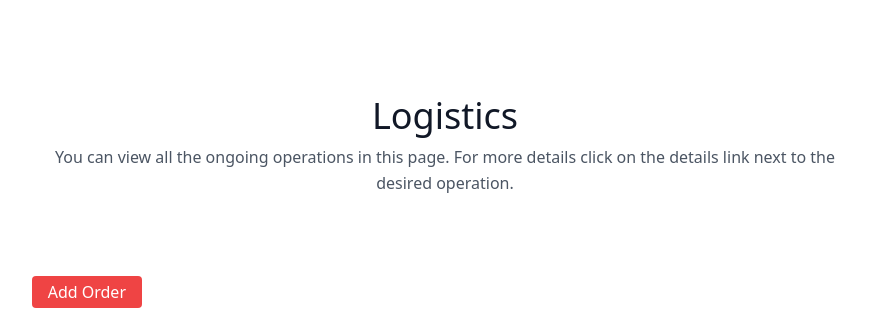
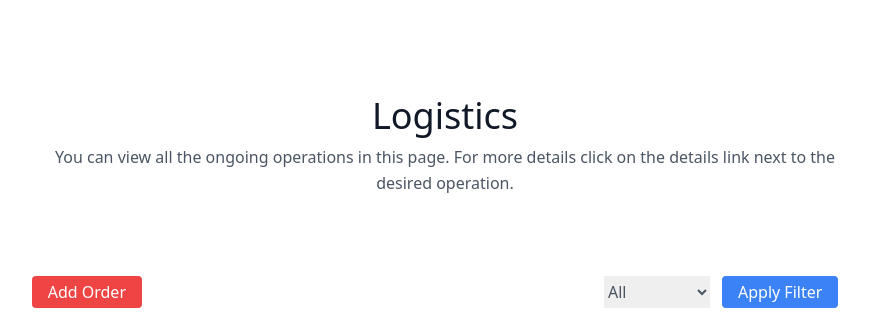
Before and after one commit to Nifdi01/Logisitcs-Management, a Django app: page /logistics/ in a window 1280 px wide. Shown: the part 48-368 px from the top of the page, without its empty margins (195-1064 px from the left). Run offline with Django 4.2, Linux system fonts and the light colour scheme; the visitor is signed in with stand-in values (Sample User, id 1); data that the repository does not hold is empty; some libraries are stand-ins or nearby versions.

Commit message:
LMBL-13: Applied status filtering logic

```diff
--- a/logistics_management/logistics/templates/logistics/logistics_list.html
+++ b/logistics_management/logistics/templates/logistics/logistics_list.html
@@ -15,8 +15,18 @@
         <a href="{% url 'add_cargo_order' %}"
           class="flex text-white bg-red-500 border-0 py-1 px-4 focus:outline-none hover:bg-red-600 rounded">Add
           Order</a>
-        <!-- <a class="flex ml-5 text-white bg-yellow-500 border-0 py-1 px-4 focus:outline-none hover:bg-yellow-600 rounded"></a> -->
-      </div>
+          <form class="ml-auto mr-5 inline-flex" method="get" action="{% url 'logistics_list' %}">
+            <!-- <label for="status">Filter by Status:</label> -->
+            <select name="status" id="status">
+                <option value="" {% if status_filter == '' %}selected{% endif %}>All</option>
+                <option value="completed" {% if status_filter == 'complete' %}selected{% endif %}>Completed</option>
+                <option value="in progress" {% if status_filter == 'in progress' %}selected{% endif %}>In Progress</option>
+                <option value="in queue" {% if status_filter == 'in queue' %}selected{% endif %}>In Queue</option>
+                <!-- Add more options based on your CargoOrder model's status choices -->
+            </select>
+            <button class="ml-3 flex text-white bg-blue-500 border-0 py-1 px-4 focus:outline-none hover:bg-blue-600 rounded" type="submit">Apply Filter</button>
+          </form>
+        </div>
       <table class="table-auto w-full text-left whitespace-no-wrap">
         <thead>
           <tr>
--- a/logistics_management/logistics/views.py
+++ b/logistics_management/logistics/views.py
@@ -5,9 +5,19 @@ from django.contrib.auth.decorators import login_required
 from django.contrib import messages
 from django.core.paginator import Paginator, EmptyPage, PageNotAnInteger
 
+
+
 @login_required
 def logistics_list(request):
-    cargo_list = CargoOrder.objects.all()
+    # Get the filter parameter from the request's GET parameters
+    status_filter = request.GET.get('status', '')
+
+    # Filter cargo orders based on the selected status
+    if status_filter:
+        cargo_list = CargoOrder.objects.filter(status=status_filter)
+        print(status_filter)
+    else:
+        cargo_list = CargoOrder.objects.all()
 
     # Set the number of items per page
     items_per_page = 10
@@ -25,8 +35,7 @@ def logistics_list(request):
         # If the page parameter is out of range, deliver the last page of results
         cargo_list = paginator.page(paginator.num_pages)
 
-    return render(request, "logistics/logistics_list.html", {"cargo_list": cargo_list})
-
+    return render(request, "logistics/logistics_list.html", {"cargo_list": cargo_list, "status_filter": status_filter})
 
 
 @login_required
```
Also changed, not shown: logistics_management/logistics/templates/logistics/cargo_add.html (line endings or trailing spaces).
